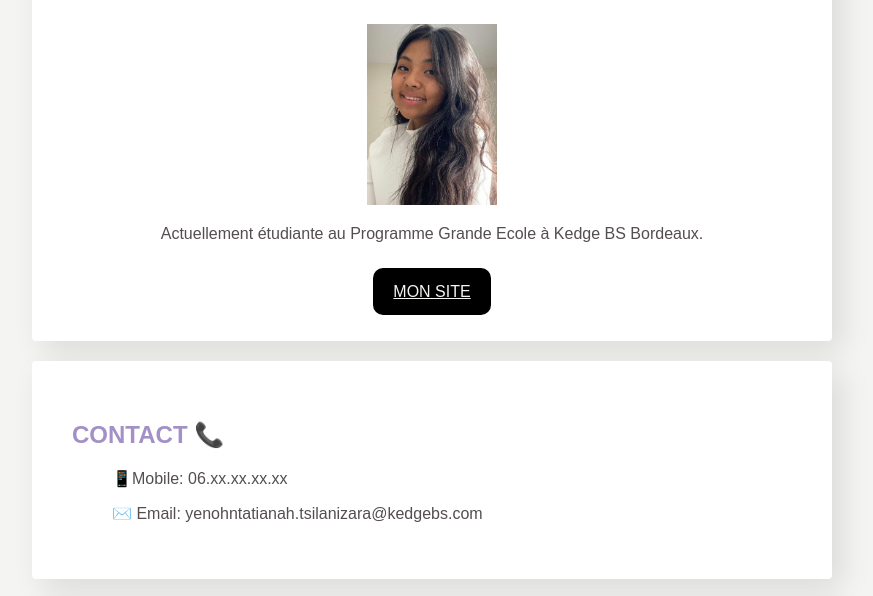
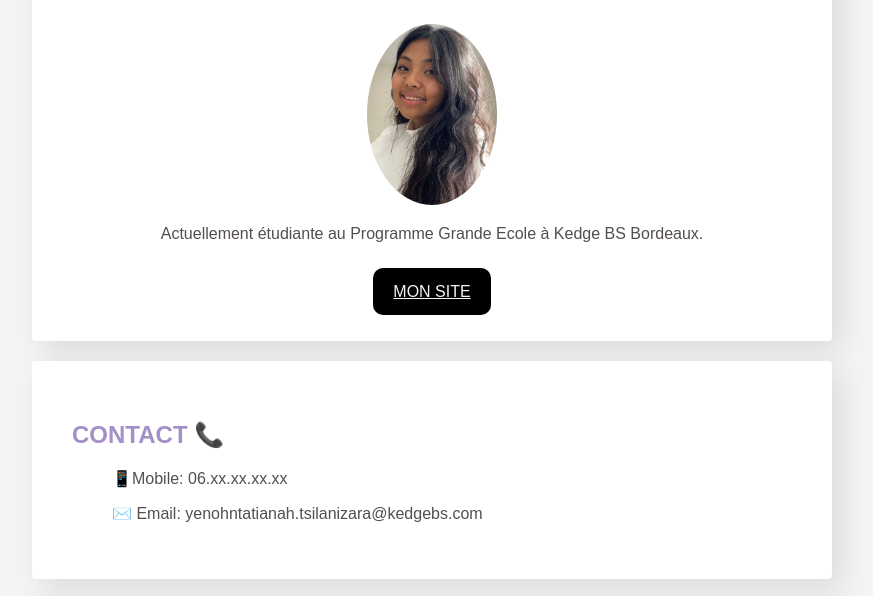
Before and after one commit to tatianahtlz/my-profile, a plain HTML site: page index.html in a window 1280 px wide. Shown: the part 160-756 px from the top of the page, without its empty margins (208-1081 px from the left). Drawn offline with Linux system fonts and the light colour scheme.

Commit message:
Update index.html

```diff
--- a/index.html
+++ b/index.html
@@ -14,7 +14,7 @@
 		<div class="container">
 			<div class="card-white2" id="introduction">
 				<h1> Tsilanizara Tatianah</h1>
-					<img src="images/profile.JPG" class="" width="130px " alt="Tatianah Tsilanizara">
+					<img src="images/profile.JPG" class="img-circle" width="130px " alt="Tatianah Tsilanizara">
 					<p>Actuellement étudiante au Programme Grande Ecole à Kedge BS Bordeaux.</p>
 					<a href="https://www.linkedin.com/in/tatianah-tsilanizara-766367161/" target="_blank" class="btn-blue">MON SITE</a>
 			</div>
```
